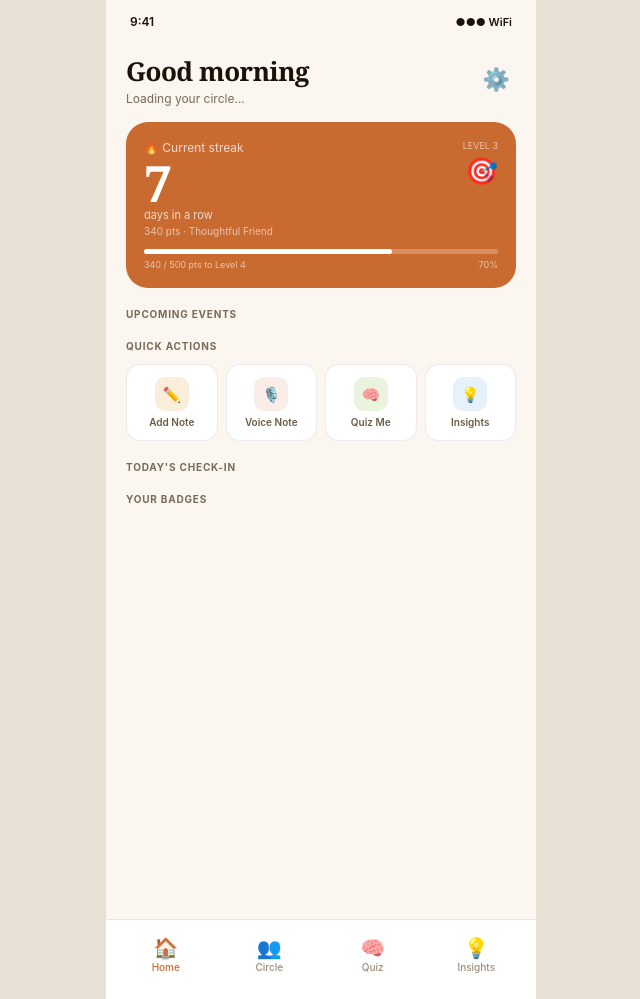
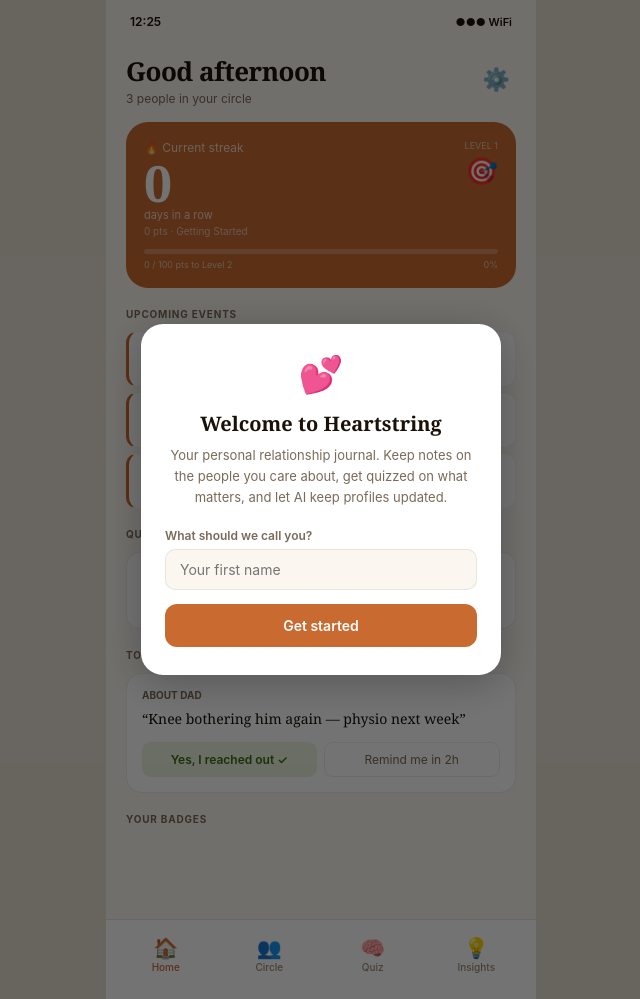
Before and after one commit to Aiello-code/nudda-one, a Flask app: page /heartstring in a window 1280 px wide. Shown: the whole page, without its empty margins (319-959 px from the left). Run offline with Flask 3, Linux system fonts and the light colour scheme.

Commit message:
First-run onboarding, real defaults, last contacted tracking, bday/ann in events, data export/import

```diff
--- a/templates/heartstring.html
+++ b/templates/heartstring.html
@@ -215,13 +215,13 @@ textarea,select{font-family:-apple-system,BlinkMacSystemFont,'Segoe UI',sans-ser
   <div class='slbl'>The Essential 10</div><div class='card' id='e10'></div>
   </div>
   <div class='content screen' id='screen-addnote' style='padding-bottom:20px'>
-    <div class='dh'><div class='bk' onclick="showScreen('home')">&#8592;</div><div style='font-size:15px;font-weight:600;color:#1A1208'>Quick Note</div></div>
+    <div class='dh'><div class='bk' onclick="showScreen('home')">&#8592;</div><div style='font-size:15px;font-weight:600;color:var(--text)'>Quick Note</div></div>
     <div style='padding:14px 20px'>
-      <select id='note-who' style='width:100%;background:#FFF;border:0.5px solid rgba(0,0,0,0.12);border-radius:10px;padding:9px 12px;font-size:13px;color:#1A1208;outline:none;margin-bottom:10px'>
+      <select id='note-who' style='width:100%;background:var(--card);border:1px solid var(--border);border-radius:10px;padding:9px 12px;font-size:13px;color:var(--text);outline:none;margin-bottom:10px'>
 
       </select>
-      <textarea id='note-txt' style='width:100%;background:#FFF;border:0.5px solid rgba(0,0,0,0.12);border-radius:13px;padding:13px;font-size:13px;color:#1A1208;resize:none;min-height:120px;outline:none' placeholder='What do you want to remember?' rows='5'></textarea>
-      <div style='font-size:11px;color:#9B8B78;margin:10px 0 7px;font-weight:600'>QUICK PROMPTS</div>
+      <textarea id='note-txt' style='width:100%;background:var(--card);border:1px solid var(--border);border-radius:13px;padding:13px;font-size:13px;color:#1A1208;resize:none;min-height:120px;outline:none' placeholder='What do you want to remember?' rows='5'></textarea>
+      <div style='font-size:11px;color:var(--text2);margin:10px 0 7px;font-weight:600'>QUICK PROMPTS</div>
       <div style='display:flex;gap:6px;flex-wrap:wrap' id='chips'></div>
       <button onclick='saveNote()' style='width:100%;background:#C96A30;color:#FFF;border:none;border-radius:13px;padding:13px;font-size:14px;font-weight:600;cursor:pointer;font-family:inherit;margin-top:14px'>Save note +5 pts</button>
     </div>
@@ -326,6 +326,22 @@ textarea,select{font-family:-apple-system,BlinkMacSystemFont,'Segoe UI',sans-ser
       </div>
     </div>
   </div>
+  <div class='slbl'>Your data</div>
+  <div style='padding:0 20px;display:flex;flex-direction:column;gap:10px;margin-bottom:20px'>
+    <button onclick='exportData()' style='width:100%;background:var(--card);border:1px solid var(--border);border-radius:12px;padding:13px;font-size:13px;font-weight:600;color:var(--text);cursor:pointer;font-family:inherit;text-align:left'>&#128229; Export my data <span style='font-size:11px;color:var(--text2);font-weight:400'>— download backup as JSON</span></button>
+    <label style='width:100%;background:var(--card);border:1px solid var(--border);border-radius:12px;padding:13px;font-size:13px;font-weight:600;color:var(--text);cursor:pointer;font-family:inherit;display:block;box-sizing:border-box'>&#128228; Import data <span style='font-size:11px;color:var(--text2);font-weight:400'>— restore from backup</span><input type='file' accept='.json' onchange='importData(event)' style='display:none'></label>
+    <button onclick='if(confirm("Reset all data? This cannot be undone."))resetData()' style='width:100%;background:var(--card);border:1px solid rgba(226,75,74,0.4);border-radius:12px;padding:13px;font-size:13px;font-weight:600;color:#E24B4A;cursor:pointer;font-family:inherit;text-align:left'>&#128465; Reset all data</button>
+  </div>
+</div>
+<div id='welcome-overlay' style='display:none;position:fixed;inset:0;background:rgba(0,0,0,0.55);z-index:300;align-items:center;justify-content:center;padding:24px'>
+  <div style='background:var(--card);border-radius:22px;padding:28px 24px;max-width:360px;width:100%;box-shadow:0 8px 40px rgba(0,0,0,0.25)'>
+    <div style='font-size:36px;text-align:center;margin-bottom:14px'>&#128149;</div>
+    <div style='font-size:20px;font-weight:700;color:var(--text);font-family:Georgia,serif;text-align:center;margin-bottom:8px'>Welcome to Heartstring</div>
+    <div style='font-size:13px;color:var(--text2);text-align:center;line-height:1.6;margin-bottom:20px'>Your personal relationship journal. Keep notes on the people you care about, get quizzed on what matters, and let AI keep profiles updated.</div>
+    <div style='font-size:12px;color:var(--text2);margin-bottom:6px;font-weight:600'>What should we call you?</div>
+    <input id='welcome-name' placeholder='Your first name' style='width:100%;background:var(--bg);border:1px solid var(--border);border-radius:10px;padding:11px 14px;font-size:14px;color:var(--text);font-family:inherit;outline:none;box-sizing:border-box;margin-bottom:14px'>
+    <button onclick='finishWelcome()' style='width:100%;background:var(--accent);color:#FFF;border:none;border-radius:12px;padding:13px;font-size:14px;font-weight:600;cursor:pointer;font-family:inherit'>Get started</button>
+  </div>
 </div>
 <div id='ai-suggest'>
   <div style='font-size:10px;font-weight:700;color:var(--accent);letter-spacing:0.6px;margin-bottom:6px'>&#129504; AI SUGGESTION<span id='ai-ctr' style='font-weight:400;opacity:0.7'></span></div>
@@ -375,7 +391,7 @@ function generateQuizQuestions(){
 const e10=['Birthday and how they like to celebrate','Their biggest current worry or stressor','Their love language (gifts, words, quality time…)','Favourite food or restaurant','Main hobby or passion','Most important relationship in their life','Something they are currently working toward','A fond memory you share together','How they prefer to be supported when struggling','One thing that always makes them smile'];
 const chips=['Enjoyed a meal','Health update','Upcoming plan','Mood / feeling','Said something funny','Shared a memory'];
 const LS={
-  DEFAULTS:{people:null,insights:null,points:340,streak:{count:7,lastDate:null},notes:[],badges:['🔥 7-Day Streak','📝 Note Taker','🧠 Quiz Master','🎁 Gift Giver'],checkin:{date:null,done:false,snoozeUntil:0,noteRef:null},quiz:{total:0,correct:0},userName:''},,
+  DEFAULTS:{people:null,insights:null,points:0,streak:{count:0,lastDate:null},notes:[],badges:[],checkin:{date:null,done:false,snoozeUntil:0,noteRef:null},quiz:{total:0,correct:0},userName:'',lastContact:{},firstRun:true},
   get(k){const r=localStorage.getItem('hs_'+k);return r!==null?JSON.parse(r):this.DEFAULTS[k];},
   set(k,v){localStorage.setItem('hs_'+k,JSON.stringify(v));},
   getPoints(){return this.get('points');},
@@ -383,7 +399,7 @@ const LS={
   getStreak(){return this.get('streak');},
   touchStreak(){const today=new Date().toDateString();const s=this.getStreak();if(s.lastDate===today)return s;const yest=new Date(Date.now()-86400000).toDateString();s.count=(s.lastDate===yest)?s.count+1:1;s.lastDate=today;this.set('streak',s);return s;},
   getNotes(){return this.get('notes');},
-  addNote(pi,text,type){const notes=this.getNotes();if(!notes[pi])notes[pi]=[];const now=new Date();const m=['Jan','Feb','Mar','Apr','May','Jun','Jul','Aug','Sep','Oct','Nov','Dec'];const entry={date:now.getDate()+' '+m[now.getMonth()]+' '+now.getFullYear(),text};if(type)entry.type=type;notes[pi].unshift(entry);this.set('notes',notes);return notes;},getUserName(){return this.get('userName')||'';},setUserName(n){this.set('userName',n);},snoozeCheckin(){const ci=this.getCheckin();ci.snoozeUntil=Date.now()+7200000;this.set('checkin',ci);},setCheckinNote(ref){const ci=this.getCheckin();ci.noteRef=ref;this.set('checkin',ci);},
+  addNote(pi,text,type){const notes=this.getNotes();if(!notes[pi])notes[pi]=[];const now=new Date();const m=['Jan','Feb','Mar','Apr','May','Jun','Jul','Aug','Sep','Oct','Nov','Dec'];const entry={date:now.getDate()+' '+m[now.getMonth()]+' '+now.getFullYear(),text};if(type)entry.type=type;notes[pi].unshift(entry);this.set('notes',notes);return notes;},getUserName(){return this.get('userName')||'';},setUserName(n){this.set('userName',n);},getLastContact(){return this.get('lastContact')||{};},setLastContact(pi){const lc=this.getLastContact();lc[pi]=new Date().toISOString();this.set('lastContact',lc);},isFirstRun(){return this.get('firstRun')!==false;},completeFirstRun(){this.set('firstRun',false);},snoozeCheckin(){const ci=this.getCheckin();ci.snoozeUntil=Date.now()+7200000;this.set('checkin',ci);},setCheckinNote(ref){const ci=this.getCheckin();ci.noteRef=ref;this.set('checkin',ci);},
   getBadges(){return this.get('badges');},
   addBadge(b){const badges=this.getBadges();if(!badges.includes(b)){badges.push(b);this.set('badges',badges);}return badges;},
   getCheckin(){return this.get('checkin');},
@@ -435,10 +451,11 @@ function refreshPeopleScreen(){
   document.getElementById('circle-sub').textContent=people.length+' of '+people.length+' people added';
 }
 function renderCircle(){
-  const n=LS.getNotes();
+  const n=LS.getNotes();const lcMap=LS.getLastContact();
   document.getElementById('people-list').innerHTML=people.map((p,i)=>{
     const nc=(n[i]||[]).length+p.defaultNotes.length;
-    return "<div class='person-card' onclick='showPerson("+i+")'><div class='av "+p.avc+"'>"+p.initials+"</div><div style='flex:1'><div class='pname'>"+p.name+"</div><div class='prel'>"+p.rel+" &middot; "+nc+" notes</div></div><div style='font-size:18px;color:#C4B6A6'>&#8250;</div></div>";
+    const lc=lcMap[i];let lcStr='';if(lc){const d=Math.floor((Date.now()-new Date(lc).getTime())/86400000);lcStr=d===0?' · reached out today':d===1?' · reached out yesterday':' · '+d+'d since last contact';}
+    return "<div class='person-card' onclick='showPerson("+i+")'><div class='av "+p.avc+"'>"+p.initials+"</div><div style='flex:1'><div class='pname'>"+escHtml(p.name)+"</div><div class='prel'>"+escHtml(p.rel)+" &middot; "+nc+" note"+(nc!==1?"s":"")+(lcStr?"<span style='color:var(--accent)'> "+escHtml(lcStr.slice(3))+"</span>":"")+"</div></div><div style='font-size:18px;color:var(--text2)'>&#8250;</div></div>";
   }).join('');
   refreshPeopleScreen();
   refreshNoteWho();
@@ -464,7 +481,16 @@ function showPerson(i){
   document.getElementById("d-av").textContent=p.initials;document.getElementById("d-av").className="dav "+p.avc;document.getElementById("d-nm").textContent=p.name;document.getElementById("d-rl").textContent=p.rel;
   const fields=[p.ann?["Anniversary",p.ann]:null,p.bday?["Birthday",p.bday]:null,p.job?["Job",p.job]:null,p.loves?["Loves",p.loves]:null,p.dislikes?["Dislikes",p.dislikes]:null].filter(f=>f&&f[1]);
   document.getElementById("d-facts").innerHTML=fields.length?fields.map(([k,v])=>"<div class=\"fr\"><div class=\"fk\">"+escHtml(k)+"</div><div class=\"fv\">"+escHtml(String(v))+"</div></div>").join(""):"<div style=\"font-size:12px;color:var(--text2);padding:4px 0\">No profile info yet. Tap Edit to add some.</div>";
-  document.getElementById("d-events").innerHTML=(()=>{const today=new Date();return p.events.map(e=>{const d=new Date(e.date);const nx=new Date(today.getFullYear(),d.getMonth(),d.getDate());if(nx<today)nx.setFullYear(today.getFullYear()+1);const days=Math.ceil((nx-today)/86400000);const hint=days===0?'Today!':days===1?'Tomorrow!':days+' days away';return "<div class=\"rem-card\"><div style=\"font-size:13px;font-weight:600;color:var(--text)\">"+escHtml(p.name)+"'s "+escHtml(e.name)+" · "+escHtml(e.date.replace(/,\\s*\\d{4}/,''))+"</div><div class=\"theme-tdesc\">"+hint+(p.gifts.length?" · "+p.gifts.length+" gift idea"+(p.gifts.length>1?"s":""):"")+"</div></div>";}).join('');})();
+  document.getElementById("d-events").innerHTML=(()=>{
+    const today=new Date();
+    function evtCard(label,dateStr,gifts){const d=new Date(dateStr);const nx=new Date(today.getFullYear(),d.getMonth(),d.getDate());if(nx<today)nx.setFullYear(today.getFullYear()+1);const days=Math.ceil((nx-today)/86400000);const hint=days===0?'Today!':days===1?'Tomorrow!':days+' days away';const ds=nx.toLocaleDateString('en-AU',{month:'short',day:'numeric'});return "<div class=\"rem-card\"><div style=\"font-size:13px;font-weight:600;color:var(--text)\">"+escHtml(label)+" · "+ds+"</div><div class=\"theme-tdesc\">"+hint+(gifts?" · "+gifts+" gift idea"+(gifts>1?"s":""):"")+"</div></div>";}
+    const cards=[];
+    (p.events||[]).forEach(e=>cards.push(evtCard(p.name+"'s "+e.name,e.date,p.gifts.length)));
+    if(p.bday&&!(p.events||[]).some(e=>e.name==='Birthday'))cards.push(evtCard(p.name+"'s Birthday",p.bday,0));
+    if(p.ann&&!(p.events||[]).some(e=>e.name==='Anniversary'))cards.push(evtCard(p.name+"'s Anniversary",p.ann,p.gifts.length));
+    if(!cards.length)return "<div class=\"rem-card\"><div style=\"font-size:12px;color:var(--text2)\">No upcoming events — add a birthday or anniversary in their profile.</div></div>";
+    return cards.join('');
+  })();
   document.getElementById("d-gifts").innerHTML=p.gifts.length?p.gifts.map(g=>"<div class=\"gi\"><div class=\"gdot\"></div><div style=\"font-size:12px;color:var(--text)\">"+escHtml(g)+"</div></div>").join(""):"<div style=\"font-size:12px;color:var(--text2);padding:4px 0\">No gift ideas yet. Edit profile to add some.</div>";
   const userNotes=(un[i]||[]);
   const defNotes=p.defaultNotes||[];
@@ -485,7 +511,7 @@ function loadQ(){if(curQ>=qList.length){endQuiz();return;}const qq=qList[curQ],p
 function ansQ(chosen){const qq=qList[curQ],ok=chosen===qq.ans;if(ok)qScore++;qAns++;document.getElementById("q-score").textContent=qScore+" / "+qAns;document.getElementById("q-bonus").textContent="+"+(qScore*10)+" pts";document.querySelectorAll(".qopt").forEach((b,i)=>{b.disabled=true;if(i===qq.ans)b.classList.add("correct");else if(i===chosen&&!ok)b.classList.add("wrong");});const fb=document.getElementById("q-fb");fb.style.display="block";fb.style.background=ok?"#EAF3DE":"#FCEBEB";fb.style.color=ok?"#27500A":"#501313";fb.textContent=ok?"✓ Great memory!":"✗ Not quite — check your notes.";document.getElementById("q-next").style.display="block";}
 function nextQ(){curQ++;loadQ();}
 function endQuiz(){document.getElementById("q-card").style.display="none";document.getElementById("q-done").style.display="block";document.getElementById("q-res").textContent="You scored "+qScore+" out of "+qList.length;const ep=qScore*10;document.getElementById("q-pts").textContent="+"+ep+" pts";LS.addQuizResult(qScore,qList.length);LS.addPoints(ep);LS.touchStreak();if(qScore===qList.length)LS.addBadge("🏆 Perfect Score");refreshPoints();refreshBadges();toast("Quiz done! +"+ep+" pts");qList=[...allQs];}
-function checkIn(){LS.setCheckin();LS.addPoints(10);LS.touchStreak();refreshPoints();buildCheckinCard();toast('Great! +10 pts added');}
+function checkIn(){const ci=LS.getCheckin();if(ci.noteRef&&ci.noteRef.pi!==undefined)LS.setLastContact(ci.noteRef.pi);LS.setCheckin();LS.addPoints(10);LS.touchStreak();refreshPoints();buildCheckinCard();renderCircle();toast('Great! +10 pts added');}
 function remindLater(){LS.snoozeCheckin();buildCheckinCard();toast('We’ll remind you in 2 hours');}
 function saveNote(){const ta=document.getElementById("note-txt");const pi=parseInt(document.getElementById("note-who").value);const text=ta.value.trim();if(!text){toast("Write something first!");return;}LS.addNote(pi,text);LS.addPoints(5);LS.touchStreak();if(LS.getNotes().flat().length>=5)LS.addBadge("📝 Note Taker");refreshPoints();refreshBadges();const savedText=text;const savedPi=pi;ta.value="";showScreen("home");toast("Note saved! +5 pts");analyzeNote(savedPi,savedText);}
 let voiceOn=false,vsec=0,vtick=null,wanim=null,recognition=null,voiceTranscript='';
@@ -620,7 +646,39 @@ function refreshGreeting(){const h=new Date().getHours();const part=h<12?'mornin
 function refreshHomeEvents(){const today=new Date();const evts=[];people.forEach(p=>{(p.events||[]).forEach(e=>{const d=new Date(e.date);let nx=new Date(today.getFullYear(),d.getMonth(),d.getDate());if(nx<today)nx.setFullYear(today.getFullYear()+1);const days=Math.ceil((nx-today)/86400000);const dateStr=nx.toLocaleDateString('en-AU',{month:'short',day:'numeric'});evts.push({label:p.name+"'s "+e.name,dateStr,days,gifts:p.gifts.length});});if(p.bday&&!p.events.some(e=>e.name==='Birthday')){const d=new Date(p.bday);let nx=new Date(today.getFullYear(),d.getMonth(),d.getDate());if(nx<today)nx.setFullYear(today.getFullYear()+1);const days=Math.ceil((nx-today)/86400000);evts.push({label:p.name+"'s Birthday",dateStr:nx.toLocaleDateString('en-AU',{month:'short',day:'numeric'}),days,gifts:0});}});evts.sort((a,b)=>a.days-b.days);const div=document.getElementById('home-events');if(!div)return;if(!evts.length){div.innerHTML="<div class='rem-card'><div style='font-size:12px;color:var(--text2)'>No upcoming events — add birthdays to profiles!</div></div>";return;}div.innerHTML=evts.slice(0,3).map(e=>{const hint=e.days===0?'Today!':e.days===1?'Tomorrow!':e.days+' days away';const gift=e.gifts>0?' · '+e.gifts+' gift idea'+(e.gifts>1?'s':''):'';return "<div class='rem-card'><div style='font-size:13px;font-weight:600;color:var(--text)'>"+escHtml(e.label)+" · "+e.dateStr+"</div><div class='theme-tdesc'>"+hint+gift+"</div></div>";}).join('');}
 function saveUserName(val){LS.setUserName(val.trim());refreshGreeting();}
 function initSettingsName(){const inp=document.getElementById('settings-name');if(inp)inp.value=LS.getUserName();}
-refreshPoints();refreshBadges();refreshCheckin();renderCircle();initQuiz();applyTheme(LS.getTheme());const _ci=LS.getInsights();if(_ci)renderInsights(_ci);refreshGreeting();refreshHomeEvents();refreshVoiceWho();refreshVoiceRecent();initSettingsName();
+function exportData(){
+  const keys=['people','insights','points','streak','notes','badges','checkin','quiz','userName','lastContact'];
+  const data={exported:new Date().toISOString()};
+  keys.forEach(k=>{const v=localStorage.getItem('hs_'+k);if(v!==null)data[k]=JSON.parse(v);});
+  const blob=new Blob([JSON.stringify(data,null,2)],{type:'application/json'});
+  const a=document.createElement('a');a.href=URL.createObjectURL(blob);a.download='heartstring-'+new Date().toISOString().slice(0,10)+'.json';a.click();URL.revokeObjectURL(a.href);
+  toast('Data exported!');
+}
+function importData(ev){
+  const file=ev.target.files[0];if(!file)return;
+  const reader=new FileReader();
+  reader.onload=e=>{try{const data=JSON.parse(e.target.result);const keys=['people','insights','points','streak','notes','badges','checkin','quiz','userName','lastContact','firstRun'];keys.forEach(k=>{if(data[k]!==undefined)localStorage.setItem('hs_'+k,JSON.stringify(data[k]));});location.reload();}catch(err){toast('Invalid backup file');}};
+  reader.readAsText(file);
+}
+function resetData(){
+  ['people','insights','points','streak','notes','badges','checkin','quiz','userName','lastContact','firstRun','hs_theme'].forEach(k=>localStorage.removeItem('hs_'+k));
+  location.reload();
+}
+function finishWelcome(){
+  const nm=document.getElementById('welcome-name').value.trim();
+  if(nm)LS.setUserName(nm);
+  LS.completeFirstRun();
+  document.getElementById('welcome-overlay').style.display='none';
+  refreshGreeting();
+  if(nm)toast('Welcome, '+nm+' 💙');
+}
+function checkFirstRun(){
+  if(LS.isFirstRun()){
+    const ov=document.getElementById('welcome-overlay');
+    if(ov)ov.style.display='flex';
+  }
+}
+refreshPoints();refreshBadges();refreshCheckin();renderCircle();initQuiz();applyTheme(LS.getTheme());const _ci=LS.getInsights();if(_ci)renderInsights(_ci);refreshGreeting();refreshHomeEvents();refreshVoiceWho();refreshVoiceRecent();initSettingsName();checkFirstRun();
 </script>
 </body>
 </html>
```
